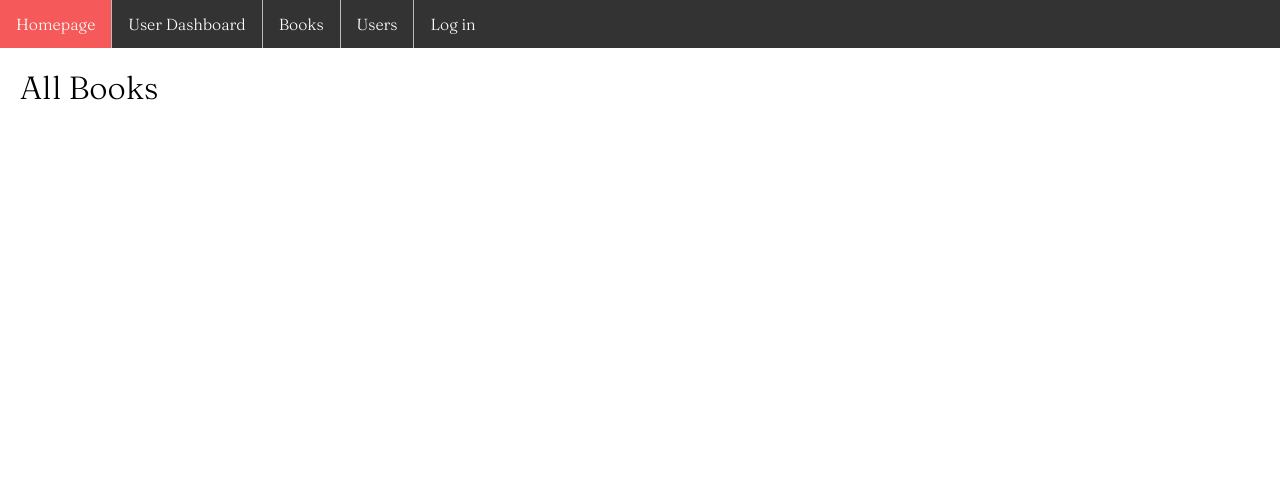
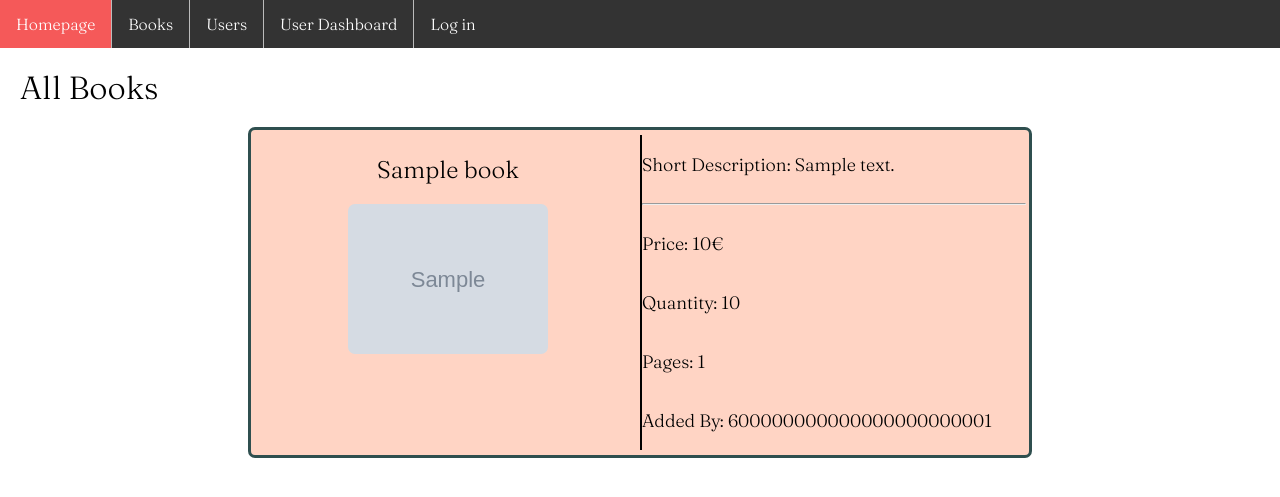
Before and after one commit to NikolaJovovic98/Node-Js-User-Registration-And-Login, a Node server app: page /books/ in a window 1280 px wide. Shown: the top 497 px of the page. Run offline with Node 20, Linux system fonts and the light colour scheme; tables that the repository leaves empty hold one stand-in row (values such as "Sample post"); grey boxes marked "Sample" are stand-in pictures; some libraries are stand-ins or nearby versions.

Commit message:
Added: Adding Books,Listing All Books And Users

```diff
--- a/app.js
+++ b/app.js
@@ -1,5 +1,6 @@
 require("dotenv").config(); //Citanje podataka iz .env fajla
 const express = require("express"); //Server
+const app = express();
 const session = require("express-session"); //Express sesija
 const hbs = require("hbs"); //handlebars
 const flash = require("connect-flash"); //Fles poruke
@@ -8,12 +9,11 @@ const mongoose = require("mongoose"); // Baza podataka
 const bodyParser = require("body-parser"); //Uzimanje podataka sa forme
 require("./config/passport")(passport); //U config/passport.js imamo citavu konfiguraciju za passport
 //i predajemo passport varijablu koju smo gore napravili da bi radilo
+const expressFileUpload = require("express-fileupload");
+app.use(expressFileUpload());
 
-const expressFileUpload = require("express-fileupload");
-
-
-//Inicijalizujemo aplikaciju
-const app = express();
+const pathToUpload = __dirname+"/public/images/";
+module.exports = pathToUpload;
 
 //Postavljamo view engine na hbs
 //Postavljamo da je static fajl public
@@ -22,6 +22,7 @@ const app = express();
 app.set("view engine", "hbs");
 app.use(express.static('public'));
 app.use(bodyParser.urlencoded({ extended: false }));
+app.use(bodyParser.json());
 app.set('views', "public/views");
 
 //Express Session
@@ -72,7 +73,7 @@ hbs.registerPartials(__dirname + "/public/views/components");
 
 //Const function to connect do database
 const connect = () => {
-    return mongoose.connect(process.env.DB_URL, { useNewUrlParser: true, useUnifiedTopology: true });
+    return mongoose.connect(process.env.DB_URL, { useNewUrlParser: true, useUnifiedTopology: true,useCreateIndex:true });
 }
 
 //Database promise connection and connecting to server
--- a/models/Book.js
+++ b/models/Book.js
@@ -39,6 +39,11 @@ const bookSchema = new Schema({
         min:10,
         max:5000,
         default:10
+   },
+   user: {
+       type:Schema.Types.ObjectId,
+       required:true,
+       ref: 'User'
    }
 },{timestamps:true});
 
--- a/models/User.js
+++ b/models/User.js
@@ -27,6 +27,7 @@ const userSchema = new Schema({
     },
     book:[{
         type:Schema.Types.ObjectId,
+        ref: 'Book'
     }]
 },{timestamps:true});
 
--- a/package.json
+++ b/package.json
@@ -19,6 +19,7 @@
     "handlebars": "^4.7.6",
     "hbs": "^4.1.1",
     "mongoose": "^5.11.12",
+    "multer": "^1.4.2",
     "passport": "^0.4.1",
     "passport-local": "^1.0.0"
   }
--- a/public/styles/style.css
+++ b/public/styles/style.css
@@ -113,3 +113,56 @@ button{
   cursor: pointer;
   padding: 10px;
 }
+
+#book-div{
+  border: 3px solid darkslategray;
+  background-color:rgba(255, 127, 80, 0.336);
+  width: 60%;
+  margin: auto;
+  padding: 5px;
+  border-radius: 7px;
+  margin-bottom: 10px;
+  display: grid;
+  grid-template-columns: repeat(2,1fr);
+  transition: 0.60s;
+}
+
+#book-div:hover{
+  background-color:rgba(252, 104, 50, 0.575);
+}
+
+.title-image{
+
+  text-align: center;
+}
+.title-image img{
+  width: 200px;
+  border-radius: 7px;
+}
+
+.book-info{
+  display: flex;
+  flex-direction: column;
+  justify-content: center;
+  border-left: 2px solid black;
+  font-size: 18px;
+}
+
+hr{
+  width: 100%;
+}
+
+#user-div{
+  border: 3px solid darkslategray;
+  background-color:rgba(255, 127, 80, 0.336);
+  width: 15%;
+  margin-bottom: 10px;
+  margin: auto;
+  text-align: center;
+  border-radius: 7px;
+  transition: 0.60s;
+}
+
+#user-div:hover{
+  background-color:rgba(252, 104, 50, 0.575);
+}
--- a/public/views/allBooks.hbs
+++ b/public/views/allBooks.hbs
@@ -1,7 +1,30 @@
 {{> header}}
 {{> nav}}
+{{#if success_msg}}
+<h3 style="color: green;">{{success_msg}}</h3>
+{{/if}}
 
 <h1 style="margin: 20px;">All Books </h1>
 
+{{#if books}}
+{{#each books}}
+
+<div id="book-div">
+    <div class="title-image">
+        <h2>{{name}}</h2>
+        <img src="{{img}}" alt="No Image">
+    </div>
+    <div class="book-info">
+        <p>Short Description: <strong>{{description}}</strong></p>
+        <hr>
+        <p>Price: <strong>{{price}}&euro;</strong></p>
+        <p>Quantity: <strong>{{quantity}}</strong></p>
+        <p>Pages: <strong>{{pages}}</strong></p>
+        <p>Added By: <strong>{{user}}</strong></p>
+    </div>
+</div>
+
+{{/each}}
+{{/if}}
 
 {{> footer}}
--- a/public/views/components/nav.hbs
+++ b/public/views/components/nav.hbs
@@ -1,7 +1,7 @@
 <ul>
   <li><a href="/">Homepage</a></li>
-  <li><a href="/dashboard">User Dashboard</a></li>
   <li><a href="/books">Books</a></li>
   <li><a href="/users">Users</a></li>
+   <li><a href="/dashboard">User Dashboard</a></li>
   <li><a href="/users/login">Log in</a></li>
 </ul>
--- a/public/views/dashboard.hbs
+++ b/public/views/dashboard.hbs
@@ -3,7 +3,7 @@
 
 <h1>Welcome {{user}} <br>Add, Delete or Update a book!</h1>
 
-<a href="/books/add" style="font-size: 23px;margin: 20px;color: coral;">Click here to add new Book!</a>
+<a href="/books/add" style="font-size: 23px;margin: 20px;color:rgb(26, 163, 26);"><strong>Click here to add new Book!</strong></a>
 
 <form action="/users/logout" method="POST" style="margin-top: 20px;">
     <button type="submit">Logout</button>
--- a/public/views/home.hbs
+++ b/public/views/home.hbs
@@ -1,7 +1,9 @@
 {{> header}}
 {{> nav}}
 
-<h1 style="margin: 20px;">Welcome to Homepage </h1>
+<h1 style="margin: 20px;">Welcome to Homepage</h1>
+<h2 style="margin: 20px;">This is REST API</h2>
+
 
 
 {{> footer}}
--- a/routes/books.js
+++ b/routes/books.js
@@ -1,22 +1,67 @@
 const express = require('express'); //express framework
 const router = require("express").Router(); //izvuci Router tj mogucnost rutiranja iz expressa
-const Books = require("../models/User"); //User model
-const {checkAuthentication} = require("../config/auth");
+const Book = require("../models/Book"); //User model
+const { checkAuthentication } = require("../config/auth");
+const uploadsFolder = require("../app");
+const User = require('../models/User');
 
-router.get("/",(req,res)=>{
-    res.render("allBooks.hbs");
-});
-
-router.get("/show/:bookId",(req,res)=>{
-    res.render("oneBook.hbs",{
-        bookId:req.params.bookId
+//Prikazi sve knjige
+router.get("/",async (req, res) => {
+    const allBooks = await Book.find().sort({ createdAt: -1 });
+    res.render("allBooks.hbs",{
+       books:allBooks
     });
 });
 
-//checkAuthentication
-router.get("/add",(req,res)=>{
-    res.render("addBook.hbs");
+//Prikazi jednu knjigu
+router.get("/show/:bookId", (req, res) => {
+    res.render("oneBook.hbs", {
+        bookId: req.params.bookId
+    });
 });
 
+//Prikazi view za dodavanje knjige
+router.get("/add", checkAuthentication, (req, res) => {
+    res.render("addBook.hbs", {
+        user: req.user.id
+    });
+});
+
+router.post("/add",async(req,res)=>{
+    const { bookname, bookdesc, bookprice, bookquant ,bookpages,bookuserID } = req.body;
+    const bookimgFile = req.files.bookimg;
+    const bookimgname = bookimgFile.name;
+    const uploadpath = uploadsFolder+bookimgname;
+    const bookimgPath= "../images/"+bookimgname;
+    bookimgFile.mv(uploadpath,(err)=>{
+        if(err){console.log("File upload failed",bookimgname,err);}
+        else{
+            console.log("File uploaded",bookimgname);
+        }
+    });
+    await Book.create({
+        name:bookname,
+        description:bookdesc,
+        img:bookimgPath,
+        price:bookprice,
+        quantity:bookquant,
+        pages:bookpages,
+        user:bookuserID
+    });
+    const newBook = await Book.findOne({name:bookname});
+    await User.findOneAndUpdate(
+        {_id:req.user.id},
+        {$push: { book: newBook._id } }
+        );
+    req.flash("success_msg","Book added");
+    res.redirect("/books");
+});
+
+/*
+PersonModel.update(
+    { _id: person._id },
+    { $push: { friends: friend } },
+    done
+);*/
 
 module.exports = router;
```
Also changed, not shown: public/views/addBook.hbs (+9 -8 lines), public/views/allUsers.hbs (+11 -0 lines), routes/users.js (+5 -2 lines), public/images/harrypotter.jpg (added), public/images/hobbit.jpg (added), 1 other file.
